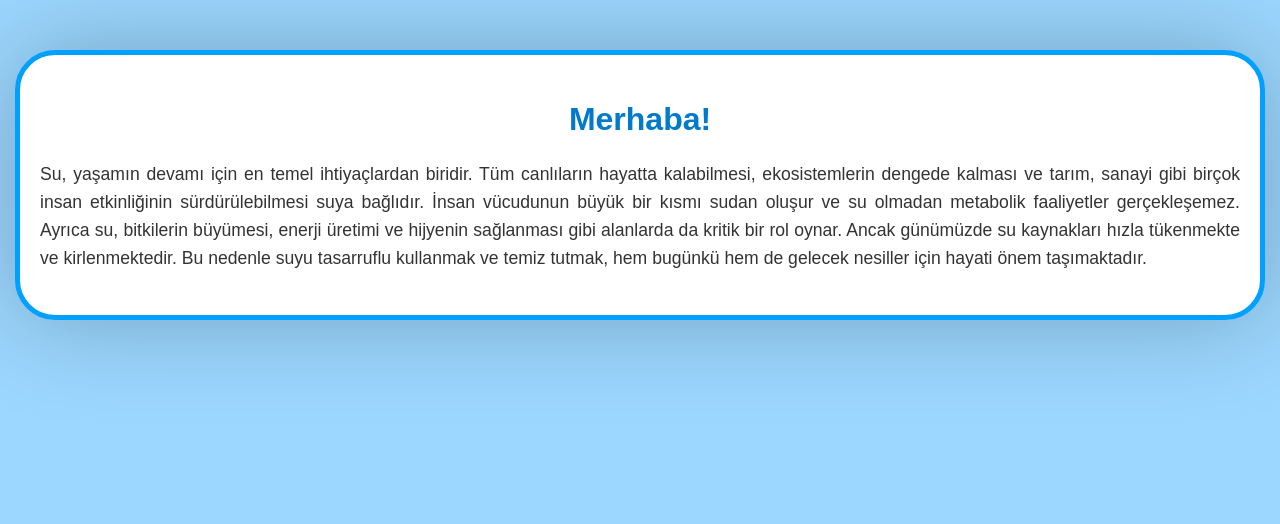
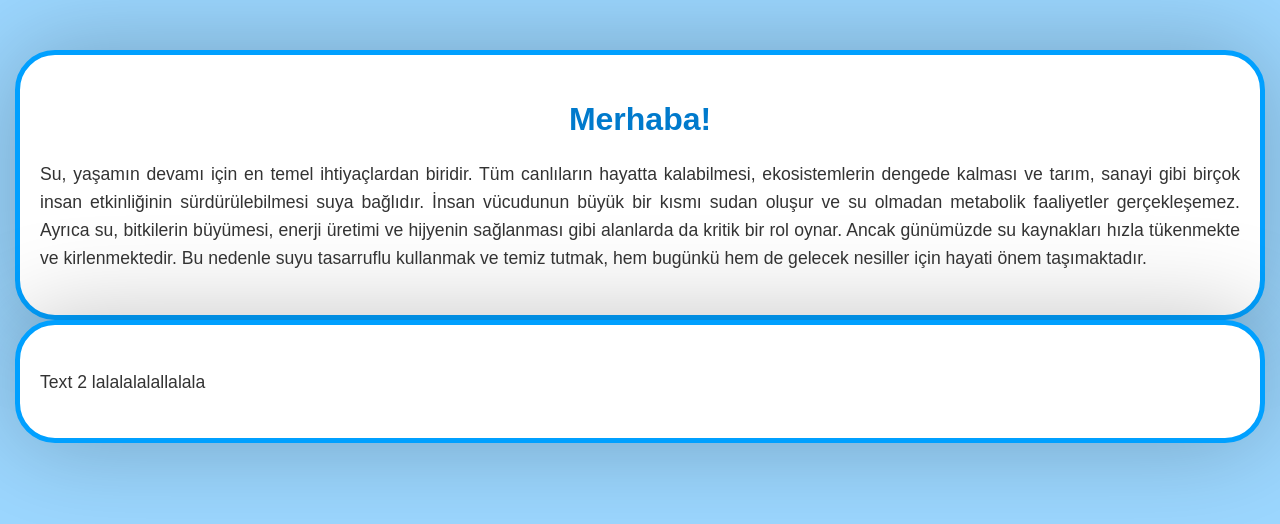
Before and after one commit to suprojegrubu/Su-Grubu, a Flask app: page / in a window 1280 px wide. Shown: the top 524 px of the page. Run offline with Flask 3, Linux system fonts and the light colour scheme.

Commit message:
Update index.html

```diff
--- a/templates/index.html
+++ b/templates/index.html
@@ -53,5 +53,8 @@
       hem bugünkü hem de gelecek nesiller için hayati önem taşımaktadır.
     </p>
   </div>
+  <div class="content">
+    <p class="paragraph">Text 2 lalalalalallalala</p>
+  </div>
 </body>
 </html>
```
